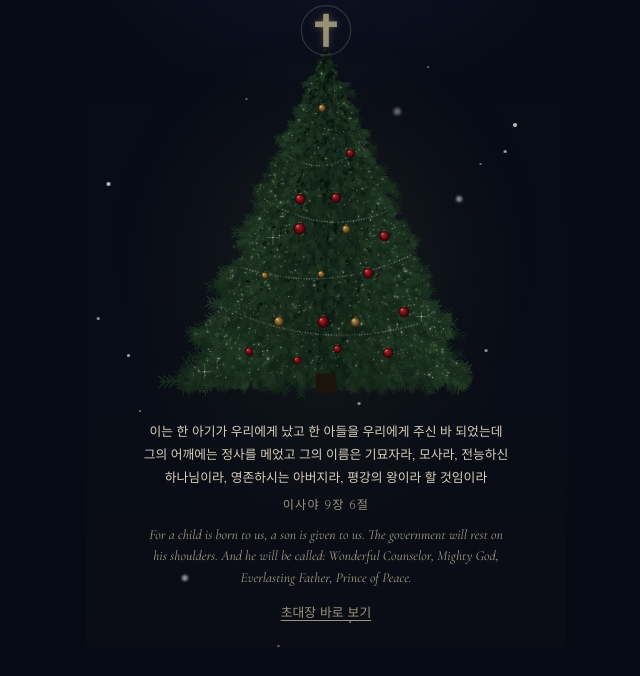
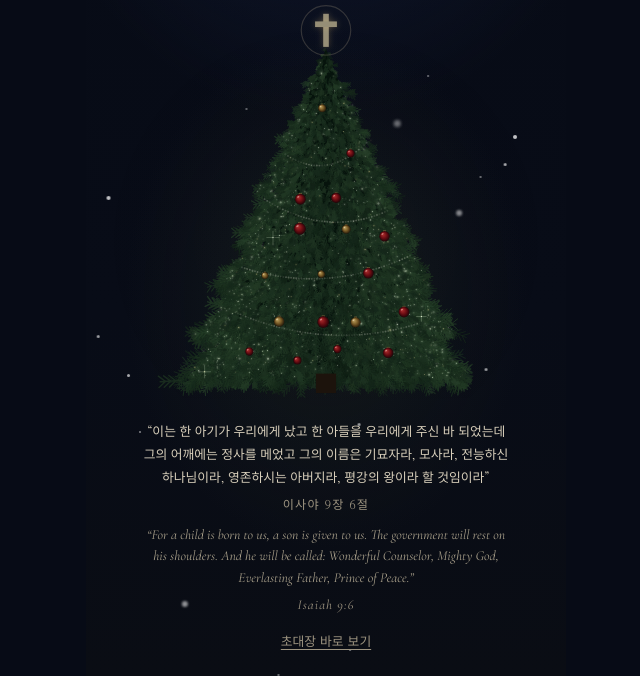
Before and after one commit to channy33/house-party, a plain HTML site: page index.html in a window 1280 px wide. Shown: the part 230-906 px from the top of the page, without its empty margins (314-954 px from the left). Before the commit the page ends 877 px from the top, so only its background shows below. Drawn offline with nearby package versions, Linux system fonts and the light colour scheme; no server answers; animation ran at ten frames a second.

Commit message:
초대장 업데이트 2026-11-25 15:12

```diff
--- a/index.html
+++ b/index.html
@@ -221,6 +221,7 @@
     word-break: keep-all;
   }
   .scripture .ref { font-size: .76rem; letter-spacing: .1em; color: var(--muted); }
+  .scripture .ref--en { font-family: var(--script); font-style: italic; font-size: .84rem; letter-spacing: .08em; }
   .scripture .en {
     font-family: var(--script);
     font-style: italic;
@@ -474,9 +475,10 @@
       <button class="cross-btn" id="cross" type="button" aria-label="십자가에 불 켜기"></button>
     </div>
     <blockquote class="scripture">
-      <p class="ko">이는 한 아기가 우리에게 났고 한 아들을 우리에게 주신 바 되었는데 그의 어깨에는 정사를 메었고 그의 이름은 기묘자라, 모사라, 전능하신 하나님이라, 영존하시는 아버지라, 평강의 왕이라 할 것임이라</p>
+      <p class="ko">“이는 한 아기가 우리에게 났고 한 아들을 우리에게 주신 바 되었는데 그의 어깨에는 정사를 메었고 그의 이름은 기묘자라, 모사라, 전능하신 하나님이라, 영존하시는 아버지라, 평강의 왕이라 할 것임이라”</p>
       <p class="ref">이사야 9장 6절</p>
-      <p class="en">For a child is born to us, a son is given to us. The government will rest on his shoulders. And he will be called: Wonderful Counselor, Mighty God, Everlasting Father, Prince of Peace.</p>
+      <p class="en">“For a child is born to us, a son is given to us. The government will rest on his shoulders. And he will be called: Wonderful Counselor, Mighty God, Everlasting Father, Prince of Peace.”</p>
+      <p class="ref ref--en">Isaiah 9:6</p>
     </blockquote>
     <button class="skip" id="skip" type="button">초대장 바로 보기</button>
   </section>
```
Also changed, not shown: og.png.
